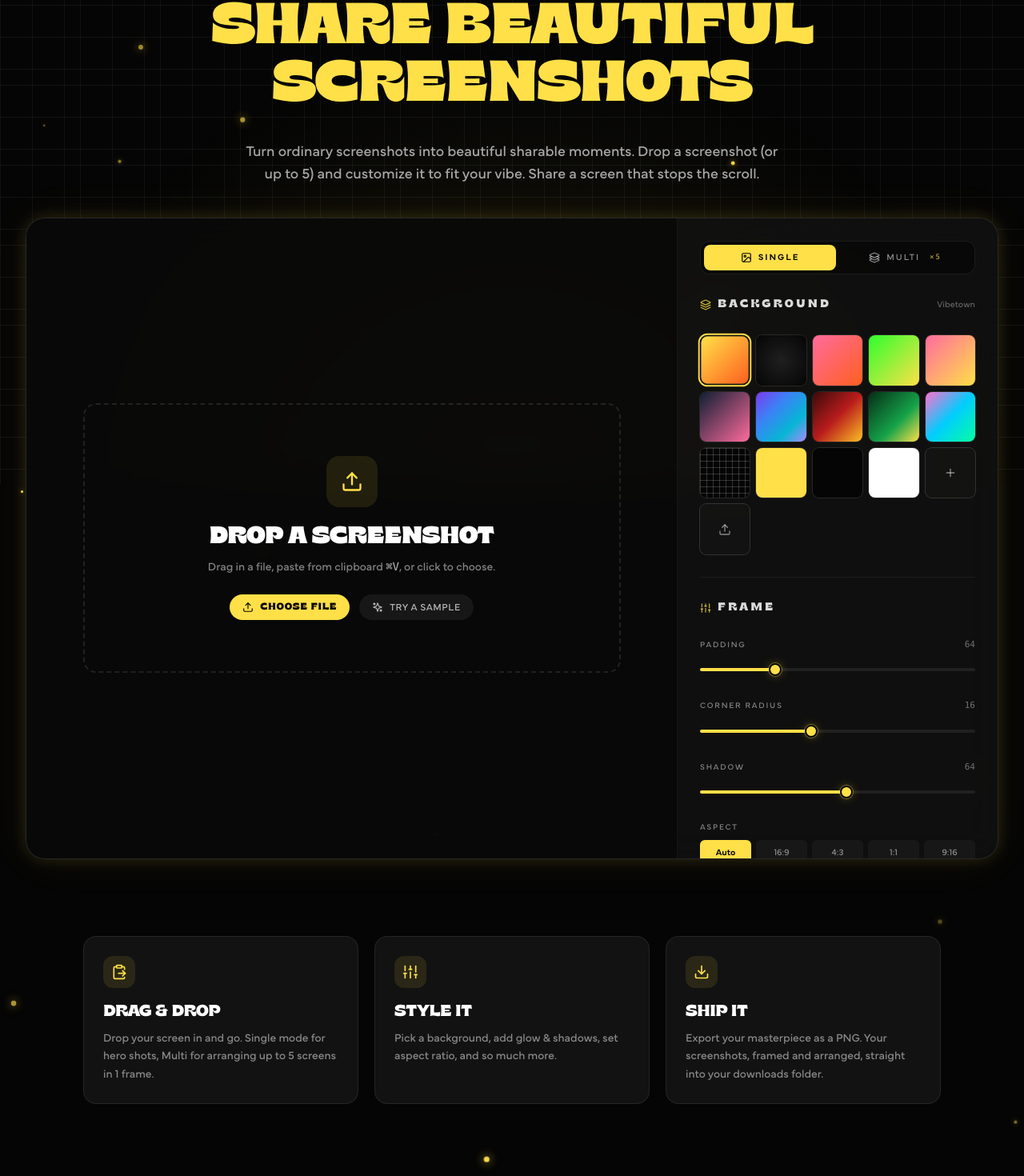
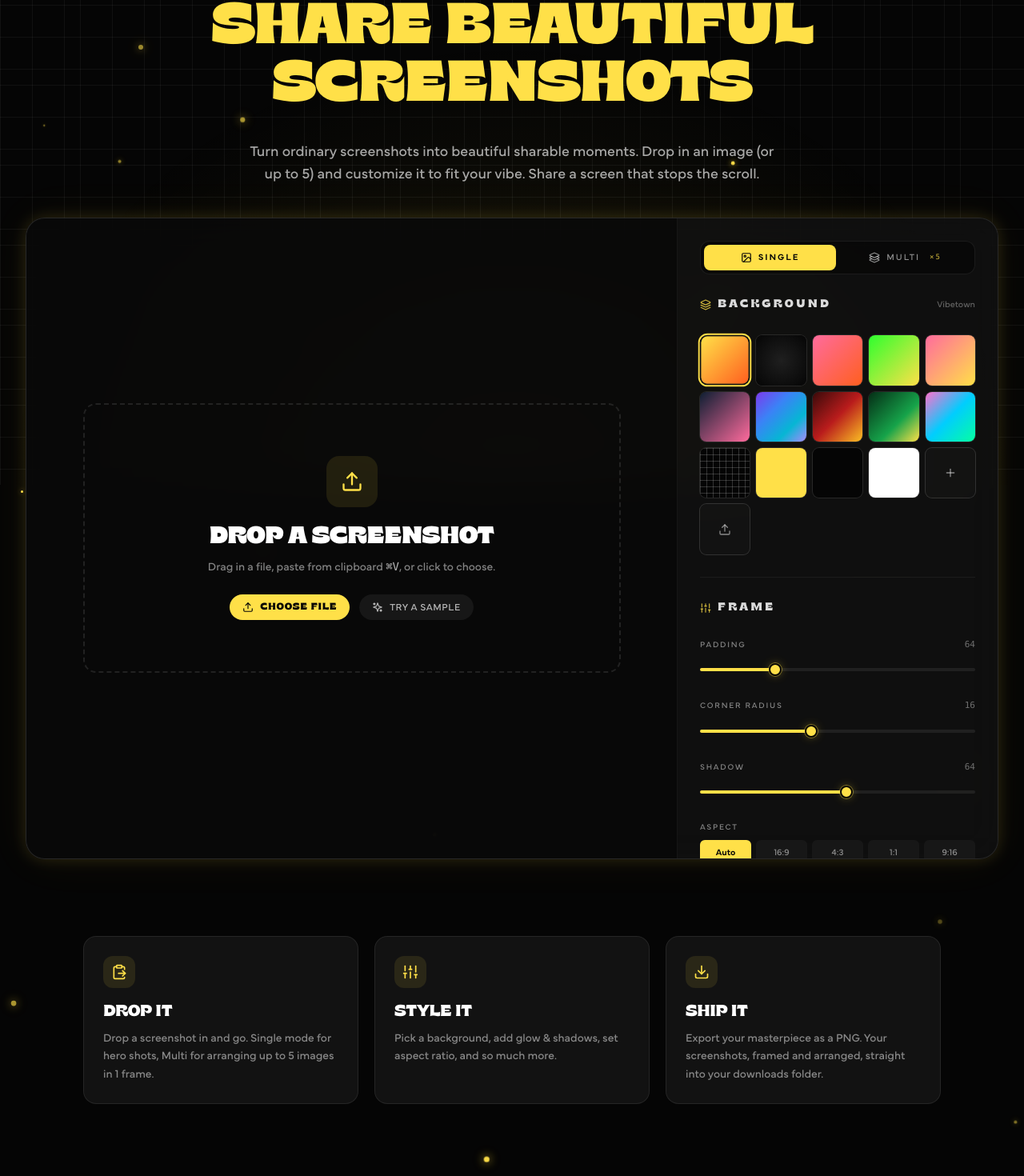
Before and after one commit to brydisanto/screenshot-background, a Next.js app: page / in a window 1280 px wide. Shown: the part 194-1664 px from the top of the page at 80% size. Built offline with nearby package versions, Linux system fonts and the light colour scheme.

Commit message:
Copy updates: hero description and Drop It card

```diff
--- a/app/page.tsx
+++ b/app/page.tsx
@@ -833,7 +833,7 @@ export default function Home() {
           transition={{ delay: 0.15, duration: 0.6 }}
           className="mt-8 text-white/65 font-body text-base sm:text-lg max-w-2xl mx-auto leading-relaxed"
         >
-          Turn ordinary screenshots into beautiful sharable moments. Drop a screenshot (or up to {MAX_SHOTS}) and
+          Turn ordinary screenshots into beautiful sharable moments. Drop in an image (or up to {MAX_SHOTS}) and
           customize it to fit your vibe. Share a screen that stops the scroll.
         </motion.p>
       </section>
@@ -1506,8 +1506,8 @@ export default function Home() {
         <div className="grid sm:grid-cols-3 gap-5">
           {[
             {
-              title: "Drag & Drop",
-              body: `Drop your screen in and go. Single mode for hero shots, Multi for arranging up to ${MAX_SHOTS} screens in 1 frame.`,
+              title: "Drop It",
+              body: `Drop a screenshot in and go. Single mode for hero shots, Multi for arranging up to ${MAX_SHOTS} images in 1 frame.`,
               icon: <ClipboardPaste className="w-5 h-5" />,
             },
             {
```
